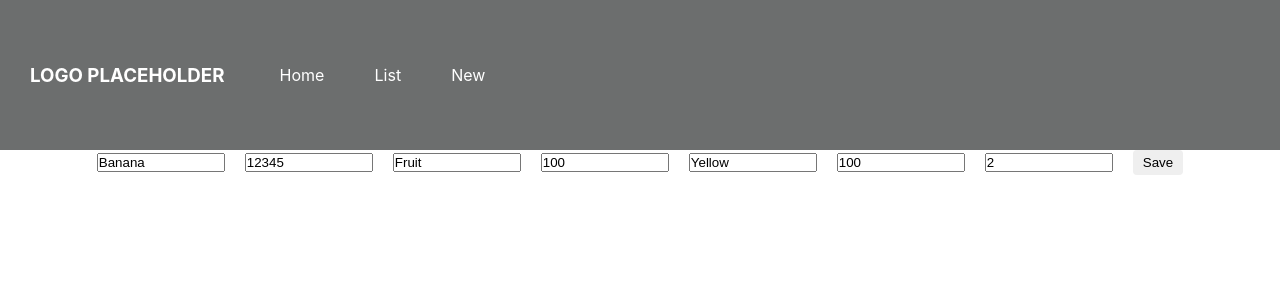
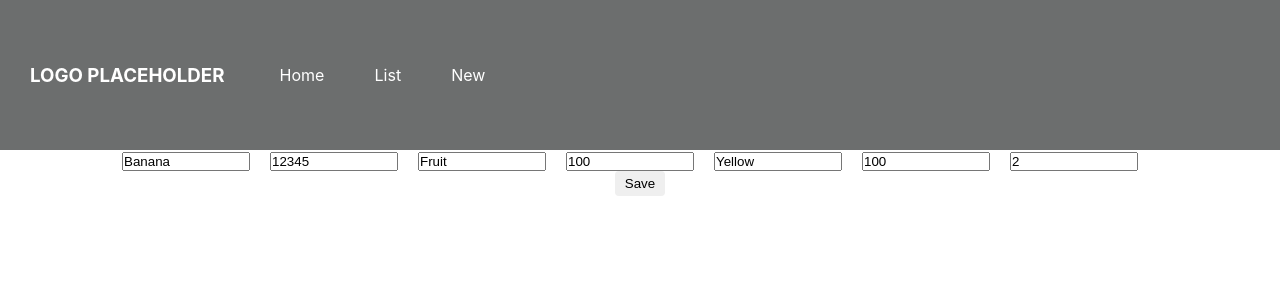
Before and after one commit to CMantvis/talechTask, a React (Create React App) app in the folder talechtask/: page /products/1/edit in a window 1280 px wide. Shown: the top 300 px of the page. Built offline with nearby package versions, Linux system fonts and the light colour scheme.

Commit message:
Create InputForm Component, Implement Active Checkbox Functionality

```diff
--- a/talechtask/src/components/AddProduct.js
+++ b/talechtask/src/components/AddProduct.js
@@ -1,6 +1,7 @@
 import React, { useState, useContext } from "react";
 import { ProductContext } from "../ProductContext";
 import "../styles/NewProductStyle.css";
+import InputForm from "./InputForm";
 
 function AddProduct() {
     const [products, setProducts] = useContext(ProductContext);
@@ -29,78 +30,23 @@ function AddProduct() {
     }
 
     return (
-        <div>
-            <h3>Fill the required fields</h3>
         <form onSubmit={event => {
             event.preventDefault();
             addProduct(input);
             setInput(initialState);
         }}>
-                <input
-                    type="text"
-                    required
-                    placeholder="Product Name"
-                    name="name"
-                    value={name}
-                    onChange={handleChange}
+            <InputForm
+                name={name}
+                EAN={EAN}
+                type={type}
+                weight={weight}
+                color={color}
+                quantity={quantity}
+                price={price}
+                handleChange={handleChange}
             />
-
-                <input
-                    type="text"
-                    required
-                    placeholder="Product EAN"
-                    name="EAN"
-                    value={EAN}
-                    onChange={handleChange}
-                />
-
-                <input
-                    type="text"
-                    required
-                    placeholder="Product Type"
-                    name="type"
-                    value={type}
-                    onChange={handleChange}
-                />
-
-                <input
-                    type="number"
-                    required
-                    placeholder="Product Weight"
-                    name="weight"
-                    value={weight>0?weight:weight.slice(0,1)}
-                    onChange={handleChange}
-                />
-
-                <input
-                    type="text"
-                    required
-                    placeholder="Product Color"
-                    name="color"
-                    value={color}
-                    onChange={handleChange}
-                />
-
-                <input
-                    type="number"
-                    required
-                    placeholder="Product Quantity"
-                    name="quantity"
-                    value={quantity>0?quantity:quantity.slice(0,1)}
-                    onChange={handleChange}
-                />
-
-                <input
-                    type="number"
-                    required
-                    placeholder="Product Price"
-                    name="price"
-                    value={price>0?price:price.slice(0,1)}
-                    onChange={handleChange}
-                />
-                <button>Add</button>
+            <button>add</button>
         </form>
-        </div>
     )
 }
 
--- a/talechtask/src/components/EditProduct.js
+++ b/talechtask/src/components/EditProduct.js
@@ -1,40 +1,39 @@
 import React, { useContext, useState } from 'react';
 import { ProductContext } from "../ProductContext";
 import { Redirect } from "react-router-dom";
-
+import InputForm from "./InputForm"
 function EditProduct({ match }) {
 
     const productId = match.params.slug;
     const [products, setProducts] = useContext(ProductContext);
     const matchingProduct = products.filter(product => product.id == productId);
     const [changeValue, setchangeValue] = useState(matchingProduct.length ? matchingProduct[0] : {});
-    const { name, EAN, type, weight, color, quantity, price,quantityHistory } = changeValue;
-    console.log(matchingProduct)
-    const [quantityH,setquantityH] = useState([]);
+    const { name, EAN, type, weight, color, quantity, price, quantityHistory } = changeValue;
+    const [quantityH, setquantityH] = useState([]);
 
     if (!matchingProduct.length) {
         return <Redirect to="/not-found" push />
     }
 
     const handleHistory = (value) => {
-        setquantityH([...quantityH,value])
-        setchangeValue({...changeValue,quantityHistory:quantityH.splice(-1)})
+        setquantityH([value])
+        setchangeValue({ ...changeValue, quantityHistory: quantityH })
     }
-    console.log(quantityH)
+    console.log(changeValue)
 
     const handleChange = e => {
         const { name, value } = e.target;
-        if(name==="quantity") {
+        if (name === "quantity") {
             handleHistory(value)
         }
         setchangeValue({
             ...changeValue,
-        [name]: value
+            [name]: value
         });
     }
 
     const handleSubmit = (changeValue) => {
-        if(name==="quantity") {
+        if (name === "quantity") {
         }
         setProducts(products.map(product => (product.id === Number(productId) ? changeValue : product)));
     }
@@ -44,55 +43,15 @@ function EditProduct({ match }) {
             <form onSubmit={() => {
                 handleSubmit(changeValue);
             }}>
-                <input
-                    type="text"
-                    required
-                    name="name"
-                    value={name}
-                    onChange={handleChange}
-
-                />
-                <input
-                    type="text"
-                    required
-                    name="EAN"
-                    value={EAN}
-                    onChange={handleChange}
-                />
-                <input
-                    type="text"
-                    required
-                    name="type"
-                    value={type}
-                    onChange={handleChange}
-                />
-                <input
-                    type="number"
-                    required
-                    name="weight"
-                    value={weight}
-                    onChange={handleChange}
-                />
-                <input
-                    type="text"
-                    required
-                    name="color"
-                    value={color}
-                    onChange={handleChange}
-                />
-                <input
-                    type="text"
-                    required
-                    name="quantity"
-                    value={quantity}
-                    onChange={handleChange}
-                />
-                <input
-                    type="text"
-                    required
-                    name="price"
-                    value={price}
-                    onChange={handleChange}
+                <InputForm
+                    name={name}
+                    EAN={EAN}
+                    type={type}
+                    weight={weight}
+                    color={color}
+                    quantity={quantity}
+                    price={price}
+                    handleChange={handleChange}
                 />
                 <button onClick={handleHistory}>Save</button>
             </form>
--- /dev/null
+++ b/talechtask/src/components/InputForm.js
@@ -0,0 +1,72 @@
+import React from 'react'
+
+function InputForm(props) {
+    return (
+        <div>
+            <input
+                type="text"
+                required
+                placeholder="Product Name"
+                name="name"
+                value={props.name}
+                onChange={props.handleChange}
+            />
+
+            <input
+                type="text"
+                required
+                placeholder="Product EAN"
+                name="EAN"
+                value={props.EAN}
+                onChange={props.handleChange}
+            />
+
+            <input
+                type="text"
+                required
+                placeholder="Product Type"
+                name="type"
+                value={props.type}
+                onChange={props.handleChange}
+            />
+
+            <input
+                type="number"
+                required
+                placeholder="Product Weight"
+                name="weight"
+                value={props.weight>0?props.weight:props.weight.slice(0,1)}
+                onChange={props.handleChange}
+            />
+
+            <input
+                type="text"
+                required
+                placeholder="Product Color"
+                name="color"
+                value={props.color}
+                onChange={props.handleChange}
+            />
+
+            <input
+                type="number"
+                required
+                placeholder="Product Quantity"
+                name="quantity"
+                value={props.quantity>0?props.quantity:props.quantity.slice(0,1)}
+                onChange={props.handleChange}
+            />
+
+            <input
+                type="number"
+                required
+                placeholder="Product Price"
+                name="price"
+                value={props.price>0?props.price:props.price.slice(0,1)}
+                onChange={props.handleChange}
+            />
+    </div>
+    )
+}
+
+export default InputForm
--- a/talechtask/src/components/ProductsList.js
+++ b/talechtask/src/components/ProductsList.js
@@ -4,11 +4,19 @@ import { Link } from "react-router-dom";
 import "../styles/ProductTable.css"
 
 function ProductsList() {
-
     const [products, setProducts] = useContext(ProductContext);
 
     const handleDelete = id => {
         setProducts([...products.filter(product => product.id !== id)])
+    }
+
+    const handleActive = id => {
+        setProducts([...products.map(product => {
+            if (product.id === id) {
+                product.active = !product.active
+            }
+            return product
+        })])
     }
 
     const noProductStyle = {
@@ -25,7 +33,12 @@ function ProductsList() {
                 <td>{product.color}</td>
                 <td>{product.quantity}</td>
                 <td>{product.price}</td>
-                <td><input className="active" type="checkbox" /></td>
+                <td>
+                    <input className="active"
+                        type="checkbox"
+                        onChange={() => handleActive(product.id)}
+                        checked={product.active && true} />
+                </td>
                 <td>
                     <Link to={`/products/${product.id}`}><button className="view-btn">VIEW</button></Link>
                     <Link to={`/products/${product.id}/edit`}><button className="edit-btn">EDIT</button></Link>
```
Lines whose indentation alone changed are shown as unchanged.
